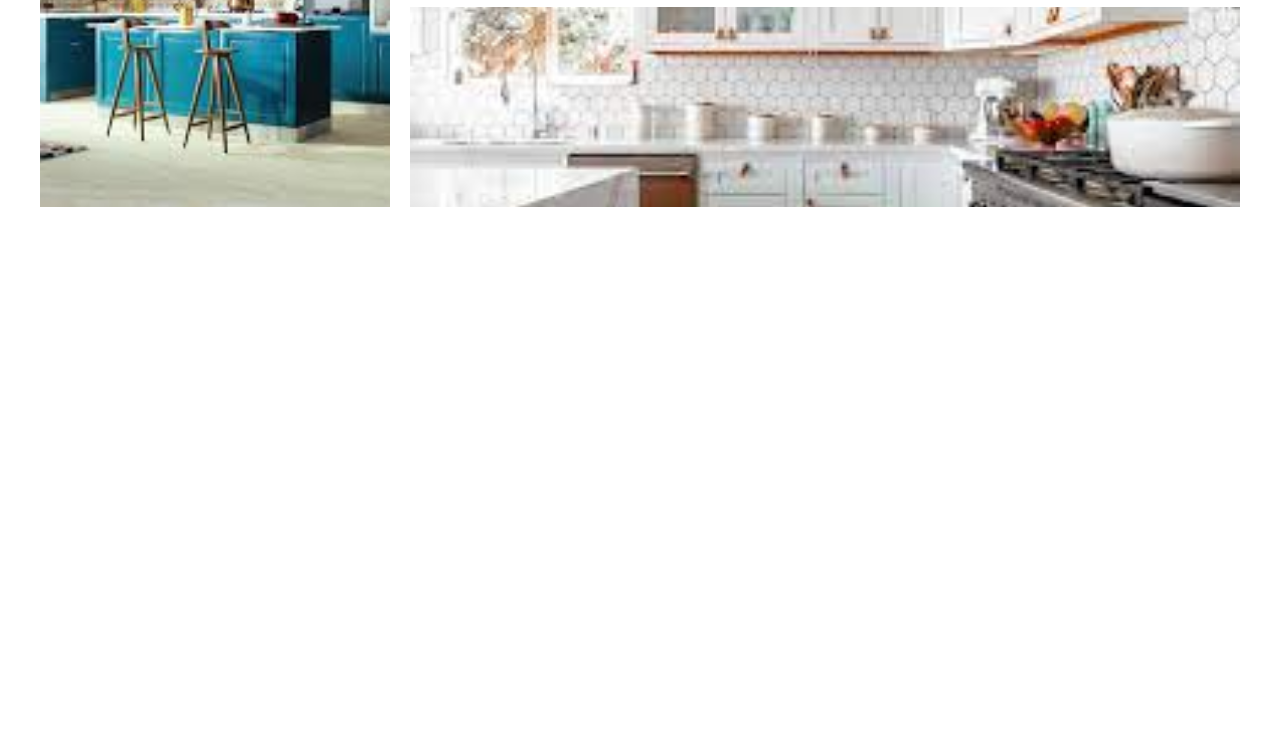
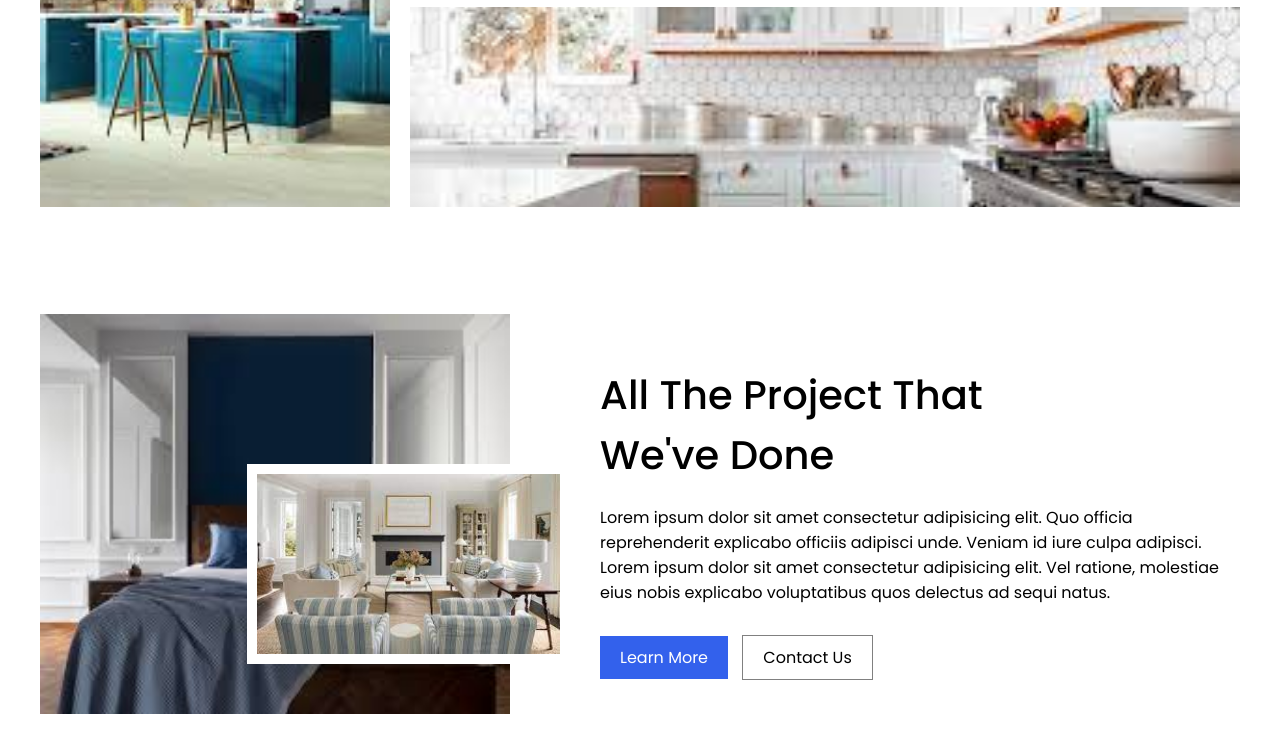
Before and after one commit to hasanmdtanvir/html-css-project1, a plain HTML site: page index.html in a window 1280 px wide. Shown: the part 1595-2348 px from the top of the page. Before the commit the page ends 1909 px from the top, so only its background shows below. Drawn offline with Linux system fonts and the light colour scheme.

Commit message:
project section added

```diff
--- a/index.html
+++ b/index.html
@@ -76,6 +76,26 @@
             </div>
         </div>
     </section>
+    <section class="project-section wrapper">
+        <div class="project-section-left-segment">
+            <div class="project-section-outer-img">
+                <img src="./images/project-1.jpg" alt="">
+                <div class="project-section-inner-img">
+                    <img src="./images/project2.jpg" alt="">
+                </div>
+            </div>
+        </div><!--
+     --><div class="project-section-right-segment">
+            <div class="project-section-right-segment-content">
+                <h1>all the project that <br> we've done</h1>
+                <p>Lorem ipsum dolor sit amet consectetur adipisicing elit. Quo officia reprehenderit explicabo officiis adipisci unde. Veniam id iure culpa adipisci. Lorem ipsum dolor sit amet consectetur adipisicing elit. Vel ratione, molestiae eius nobis explicabo voluptatibus quos delectus ad sequi natus. </p>
+                <div class="project-button">
+                    <a href="#" class="button">Learn More</a>
+                    <a href="#" class="button contact-btn">Contact Us</a>
+                </div>
+            </div>
+        </div>
+    </section>
 </body>
 
 </html>
--- a/style.css
+++ b/style.css
@@ -207,3 +207,53 @@ header{
     object-fit: cover;
     margin-top: 10px;
 }
+
+/* project section  */
+.project-section{
+    margin-bottom: 100px;
+}
+.project-section-left-segment, .project-section-right-segment{
+    display: inline-block;
+    vertical-align: middle;
+}
+.project-section-left-segment{
+    width: calc(40% - 10px);
+    margin-right: 10px;
+}
+.project-section-right-segment{
+    width: calc(60% - 20px);
+    margin-left: 20px;
+    /* padding: 50px; */
+    padding: 40px 20px 40px 60px;
+}
+.project-section-outer-img{
+    position: relative;
+}
+.project-section-outer-img img{
+    height: 400px;
+    width: 100%;
+}
+.project-section-inner-img{
+    position: absolute;
+    top: 150px;
+    right: -60px;
+}
+.project-section-inner-img img{
+    height: 200px;
+    border: 10px solid white;
+}
+.project-section-right-segment-content h1{
+    font-weight: 500;
+    font-size: 40px;
+    margin-bottom: 20px;
+    text-transform:capitalize;
+}
+.project-button{
+    margin-top: 40px;
+}
+.contact-btn{
+    margin-left: 10px;
+    background-color: white;
+    border: 1px solid gray;
+    color: black;
+}
```
Also changed, not shown: images/project-1.jpg (added), images/project2.jpg (added).
